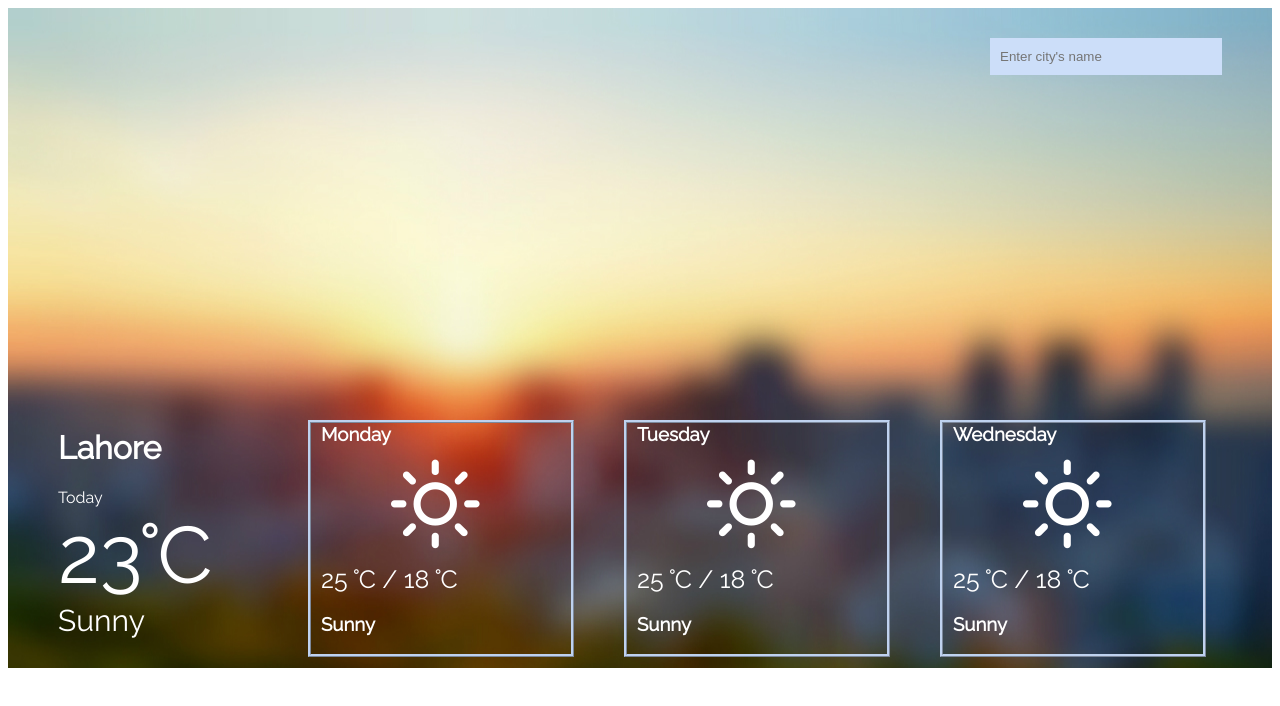
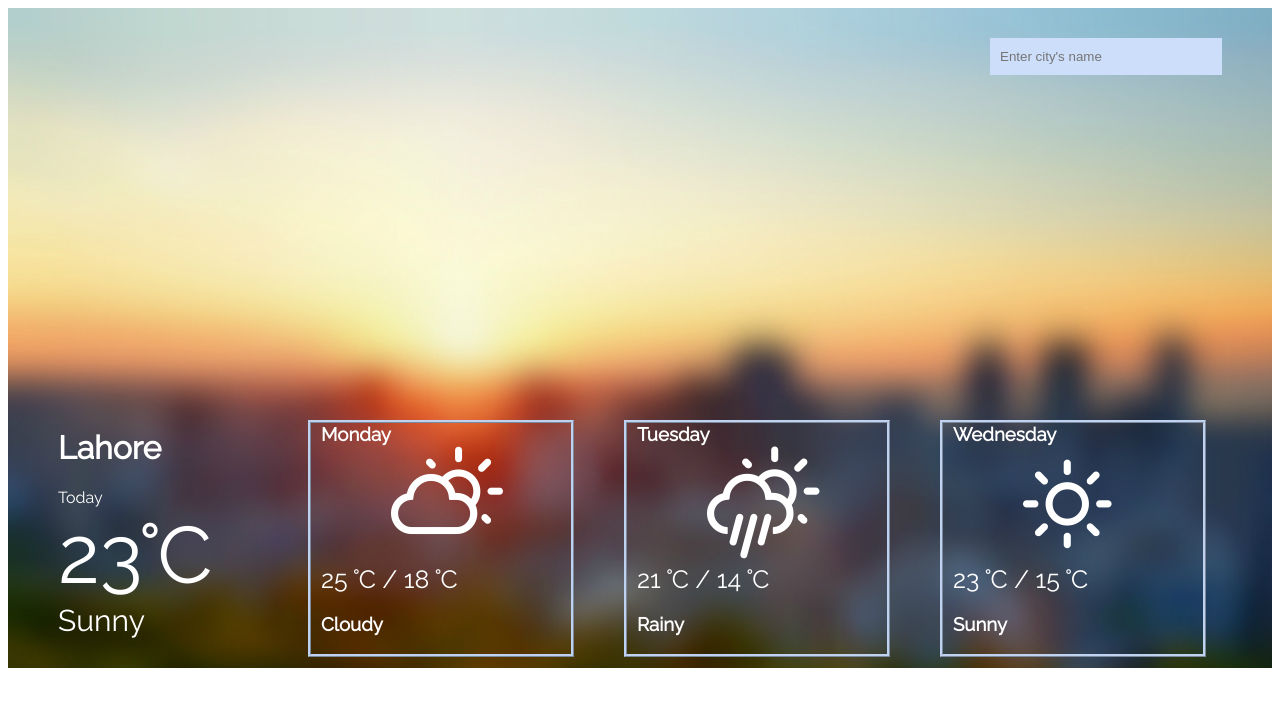
Before and after one commit to arslantariq115/ReactWeatherApp, a React app: page / in a window 1280 px wide. Shown: the top 706 px of the page. Built offline with nearby package versions, Linux system fonts and the light colour scheme.

Commit message:
generic UI

```diff
--- a/src/app.jsx
+++ b/src/app.jsx
@@ -15,10 +15,10 @@ export default class App extends React.Component {
       <div style={bgImage} className="clearfix">
 				<CityInput/>
 				<div id="cards-container">
-					<CurrentDayCard/>
-					<NextDayCard day="Monday" weatherType = "Sunny"/>
-					<NextDayCard day="Tuesday" weatherType = "Sunny"/>
-					<NextDayCard day="Wednesday" weatherType = "Sunny"/>
+					<CurrentDayCard city="Lahore" temperature="23" weatherType="Sunny"/>
+					<NextDayCard day="Monday" iconClass="wi-day-cloudy" weatherType = "Cloudy" maxTemp="25" minTemp="18"/>
+					<NextDayCard day="Tuesday" iconClass="wi-day-rain" weatherType = "Rainy" maxTemp="21" minTemp="14"/>
+					<NextDayCard day="Wednesday" iconClass="wi-day-sunny" weatherType = "Sunny" maxTemp="23" minTemp="15"/>
 				</div>
       </div>
     )
--- a/src/components/CurrentDayCard/CurrentDayCard.js
+++ b/src/components/CurrentDayCard/CurrentDayCard.js
@@ -5,10 +5,10 @@ export default class CurrentDayCard extends React.Component {
 	render() {
 		return(
 			<div id="card-active">
-				<h1>Lahore</h1>
+				<h1>{this.props.city}</h1>
 				Today
-				<p id="current-temperature">23<i className="wi wi-degrees"></i>C</p>
-				<p id="active-weather-type">Sunny</p>
+				<p id="current-temperature">{this.props.temperature}<i className="wi wi-degrees"></i>C</p>
+				<p id="active-weather-type">{this.props.weatherType}</p>
 			</div>
 		);
 	}
--- a/src/components/NextDayCard/NextDayCard.js
+++ b/src/components/NextDayCard/NextDayCard.js
@@ -6,8 +6,8 @@ export default class NextDayCard extends React.Component {
 		return(
 			<div className="cards-next-days">
 				<h3 className="card-heading">{this.props.day}</h3>
-				<i className="wi wi-day-sunny icon-size"></i>
-				<p className="min-max-temperature">25 <i className="wi wi-degrees"></i>C / 18 <i className="wi wi-degrees"></i>C</p>
+				<i className={"wi icon-size"+" "+this.props.iconClass}></i>
+				<p className="min-max-temperature">{this.props.maxTemp} <i className="wi wi-degrees"></i>C / {this.props.minTemp} <i className="wi wi-degrees"></i>C</p>
 				<h3>{this.props.weatherType}</h3>
 			</div>
 		);
```
